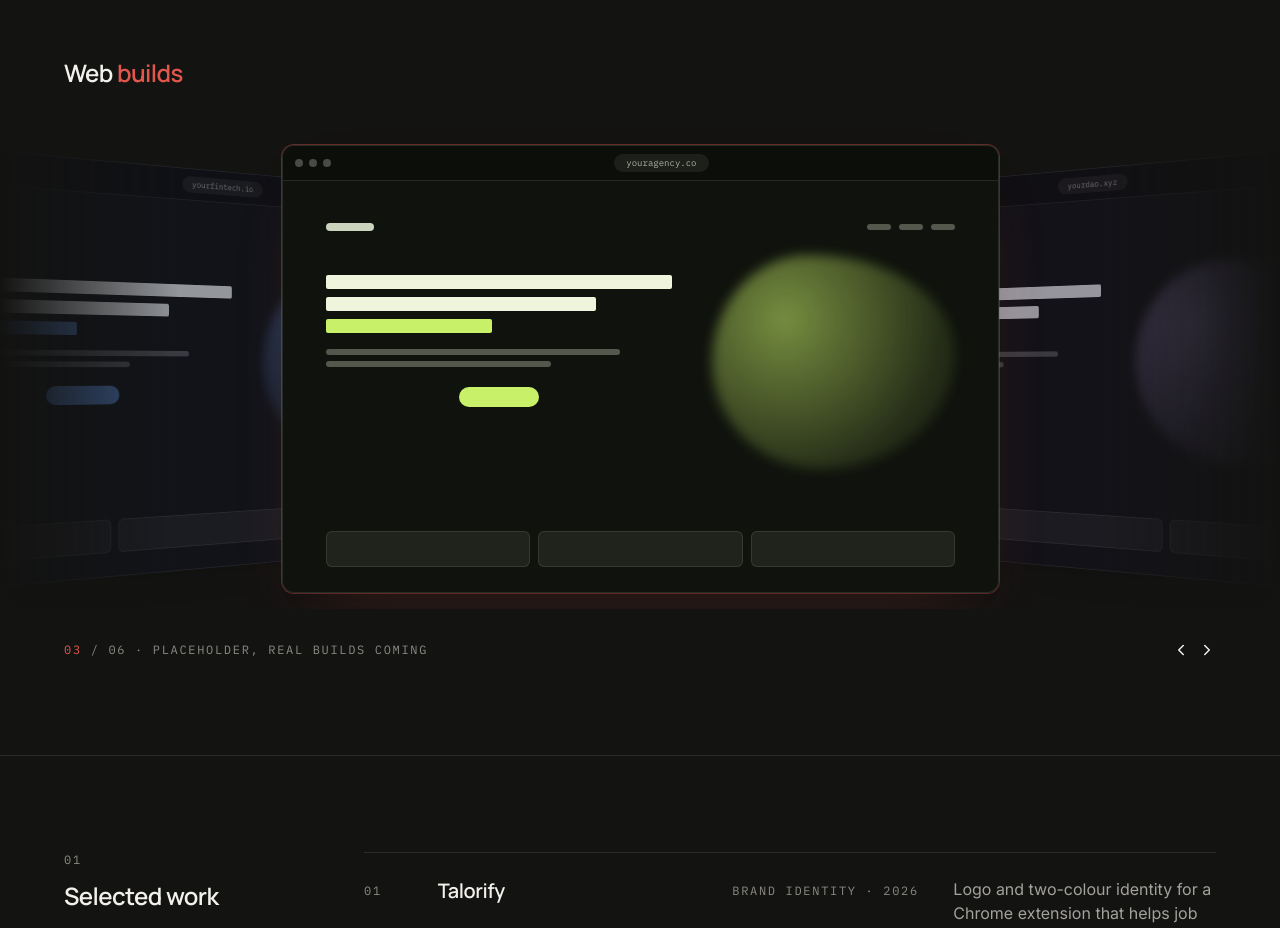
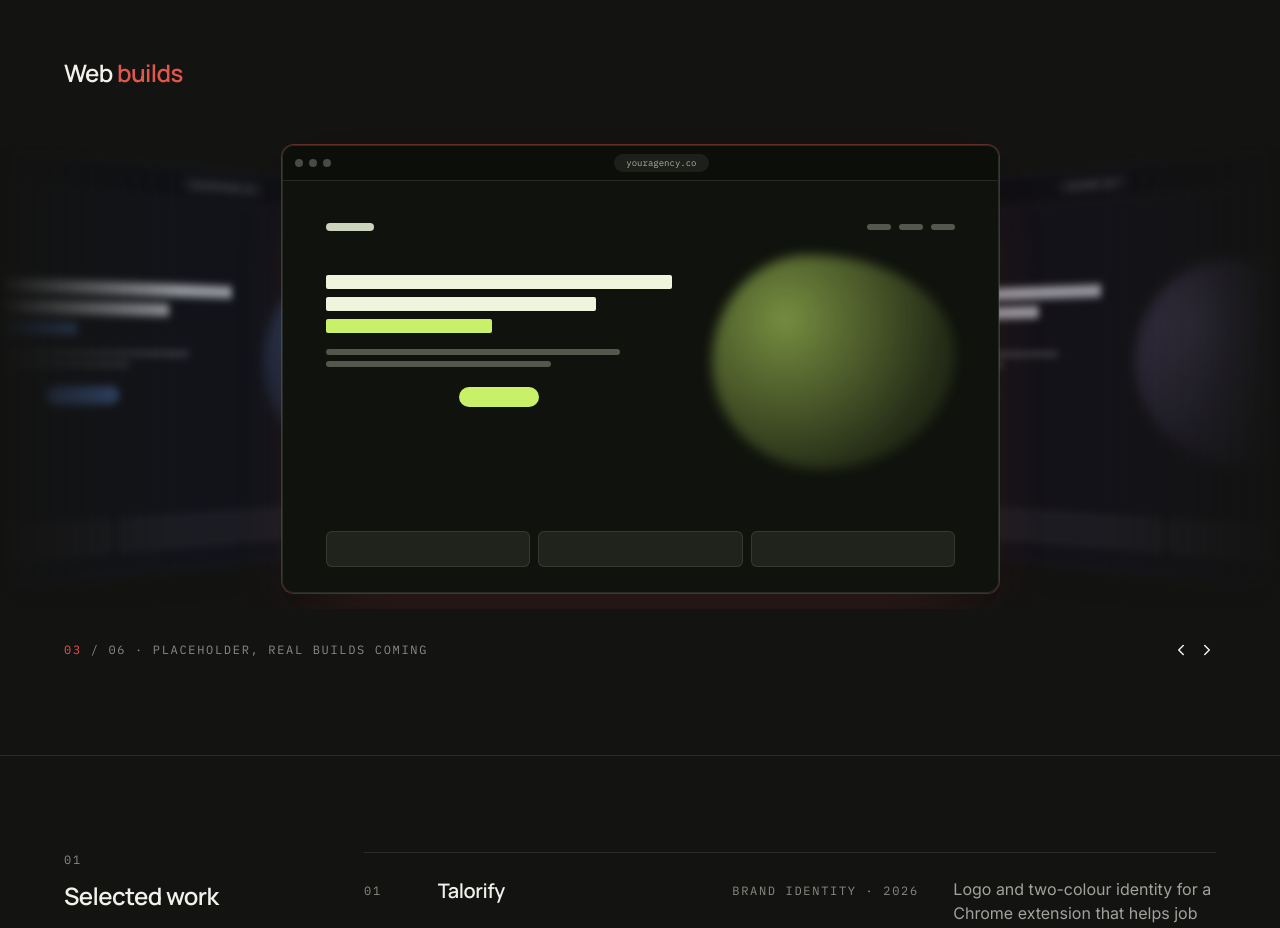
Before and after one commit to Chimzyprime/clinton-portfolio, a Next.js app: page / in a window 1280 px wide. Shown: the part 840-1768 px from the top of the page. Built offline with nearby package versions, Linux system fonts and the light colour scheme.

Commit message:
Web builds: blur side cards, sharpen as they reach the centre
Co-Authored-By: Claude Sonnet 5.5 <noreply@anthropic.com>
Claude-Session: https://claude.ai/code/session_01RHPLazXRXBzHV4GwmCoFEE

```diff
--- a/src/app/globals.css
+++ b/src/app/globals.css
@@ -486,7 +486,7 @@
     rotateY(calc(var(--o) * var(--rot) * -1))
     scale(calc(1 - var(--a) * 0.06));
   opacity: calc(1 - var(--a) * 0.4);
-  filter: saturate(calc(1 - var(--a) * 0.35));
+  filter: blur(calc(var(--a) * 4px)) saturate(calc(1 - var(--a) * 0.35));
   z-index: calc(10 - var(--a));
   transition: transform 850ms cubic-bezier(0.45, 0, 0.15, 1), opacity 850ms cubic-bezier(0.45, 0, 0.15, 1), filter 850ms ease;
   will-change: transform;
```
